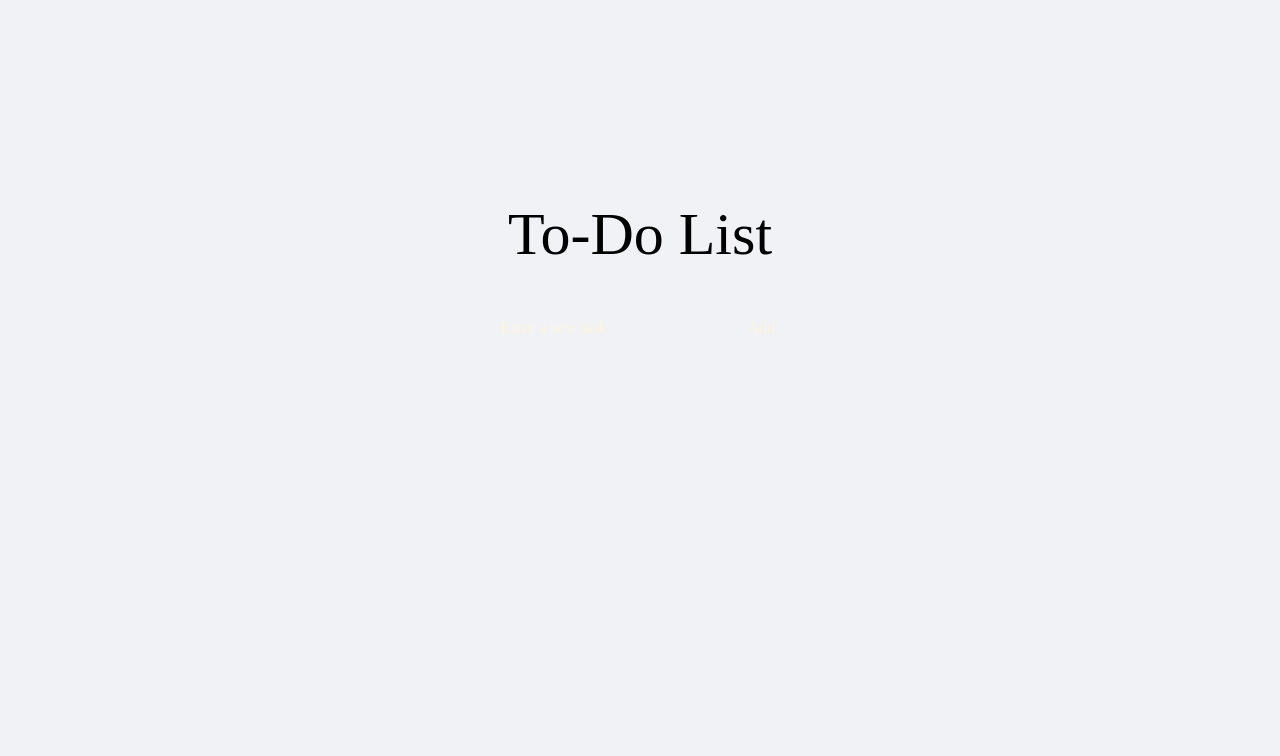
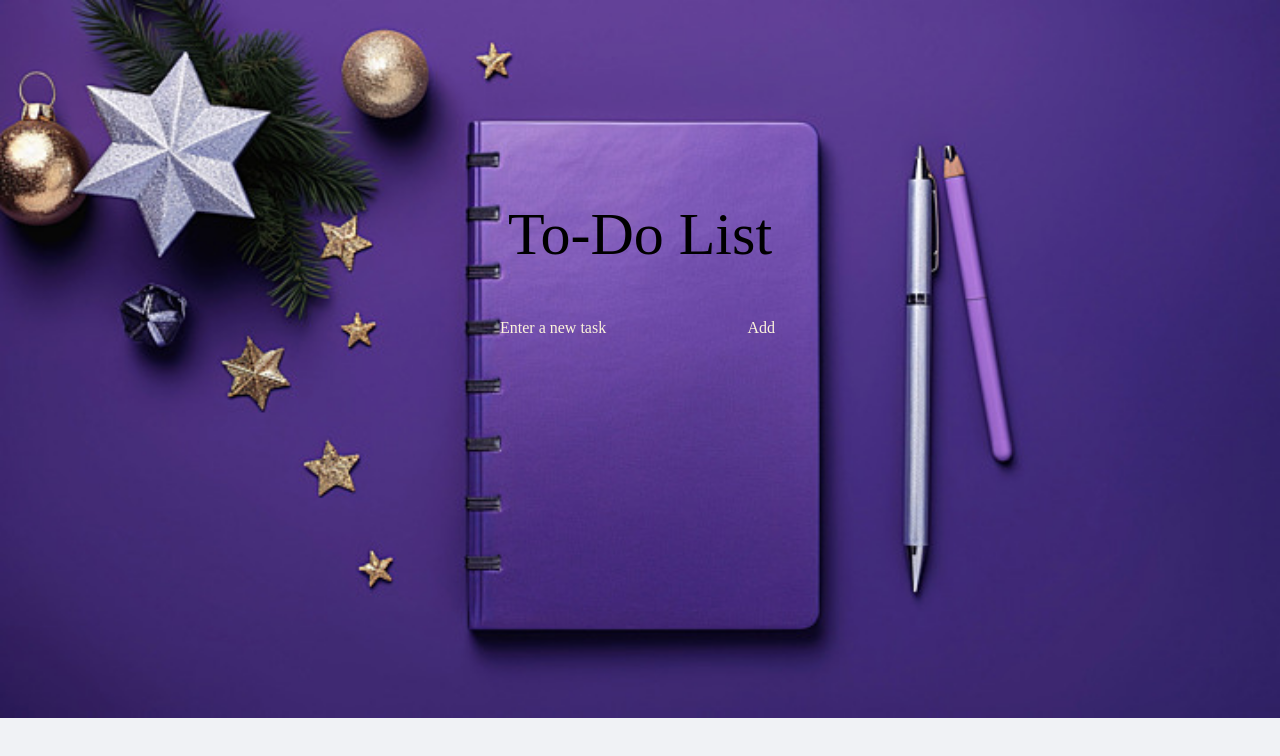
Before and after one commit to Venkatesh2005947/Mini-project, a plain HTML site: page index.html in a window 1280 px wide. Drawn offline with Linux system fonts and the light colour scheme; a web font is replaced by a local one.

Commit message:
Update index.html

```diff
--- a/index.html
+++ b/index.html
@@ -9,7 +9,7 @@
 <link rel="preconnect" href="https://fonts.gstatic.com" crossorigin>
 <link href="https://fonts.googleapis.com/css2?family=Ancizar+Serif:ital,wght@0,300..900;1,300..900&family=Dancing+Script:wght@400..700&display=swap" rel="stylesheet">
 </head>
-<body style="background-image: url(img/todo.jpg);background-repeat: no-repeat;background-size: cover;">
+<body style="background-image: url(todo.jpg);background-repeat: no-repeat;background-size: cover;">
   <div class="container">
     <h1 class="ancizar-serif-custom">To-Do List</h1>
     <div class="input-section">
```
